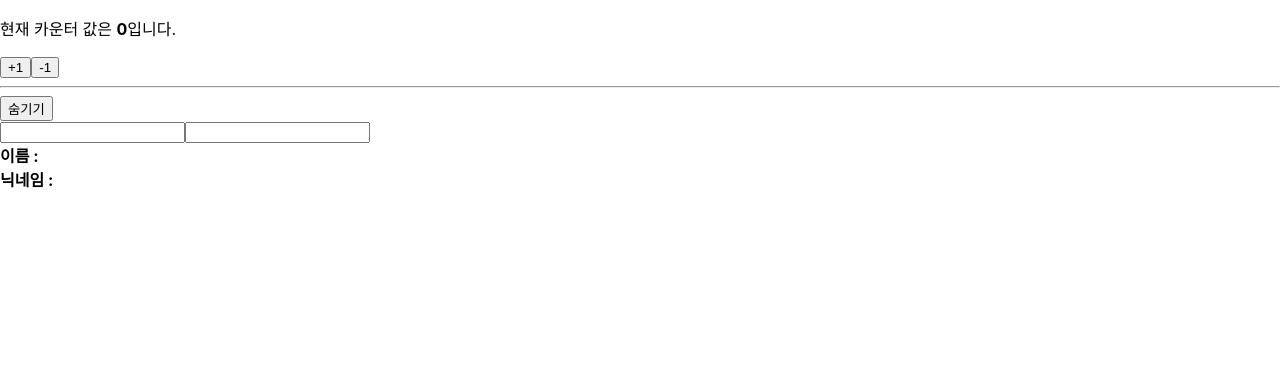
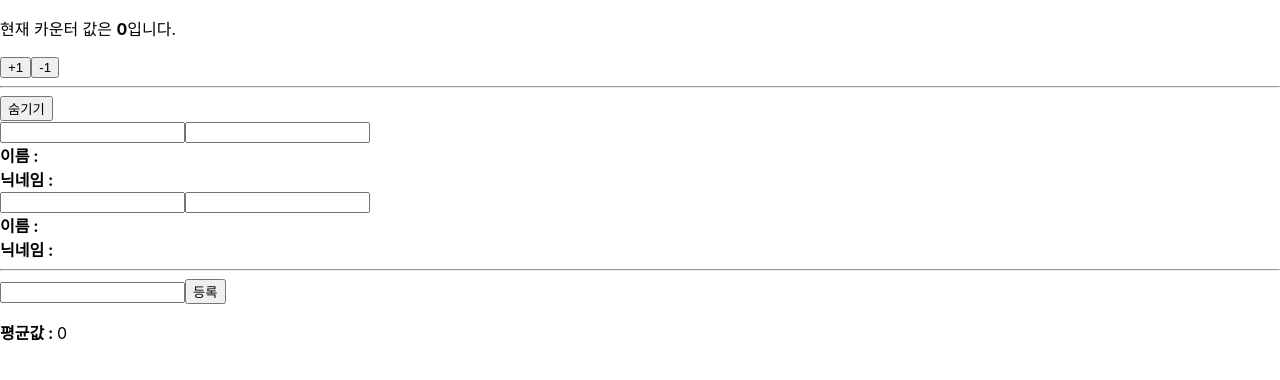
Before and after one commit to ezfood3/hooks-tutorial, a React (Create React App) app: page / in a window 1280 px wide. Both pictures are taken after a click on the button "보이기". Shown: the top 380 px of the page. Built offline with nearby package versions, Linux system fonts and the light colour scheme.

Commit message:
Hooks 연습

```diff
--- a/src/App.js
+++ b/src/App.js
@@ -1,5 +1,6 @@
 import React, { useState } from "react";
 import "./App.css";
+import Average from "./Average";
 import Counter from "./Counter";
 import Info from "./Info";
 
@@ -18,6 +19,8 @@ function App() {
       </button>
       <br />
       {visible && <Info></Info>}
+      <hr></hr>
+      <Average></Average>
     </>
   );
 }
--- /dev/null
+++ b/src/Average.js
@@ -0,0 +1,52 @@
+import React, { useState } from "react";
+
+const calculateAvg = (arr) => {
+  if (arr.length === 0) {
+    return 0;
+  }
+  const sum = arr.reduce((acc, cur) => {
+    // acc: 누적값, cur: 현재값(arr의 원소들)
+    return acc + cur;
+  });
+  return sum / arr.length;
+};
+
+const Average = () => {
+  const [numArr, setNumArr] = useState([]);
+  const [num, setNum] = useState("");
+  const onChange = (e) => {
+    setNum(e.target.value);
+  };
+  const onInsert = (e) => {
+    // 불변성 유지 (배열 or 객체)
+    const newNumArr = numArr.concat(parseInt(num));
+    setNumArr(newNumArr);
+    setNum("");
+  };
+  const onKeyPress = (e) => {
+    if (e.key === "Enter") {
+      onInsert(e);
+    }
+  };
+  return (
+    <>
+      <input
+        type="text"
+        value={num}
+        onChange={onChange}
+        onKeyPress={onKeyPress}
+      ></input>
+      <button onClick={onInsert}>등록</button>
+      <ul>
+        {numArr.map((value, index) => {
+          return <li key={index}>{value}</li>;
+        })}
+      </ul>
+      <div>
+        <b>평균값 : </b> {calculateAvg(numArr)}
+      </div>
+    </>
+  );
+};
+
+export default Average;
--- a/src/Info.js
+++ b/src/Info.js
@@ -1,8 +1,30 @@
-import React, { useState, useEffect } from "react";
+import React, { useState, useEffect, useReducer } from "react";
+
+// Reducer의 장점
+const userInfoUpdate = (state, action) => {
+  return {
+    ...state,
+    [action.name]: action.value, // action === e.target,
+  };
+};
 
 const Info = () => {
+  // useReducer
+  const [reducerObj, setReducerObjAction] = useReducer(userInfoUpdate, {
+    name1: "",
+    nickName1: "",
+  });
+
+  const onChange = (e) => {
+    setReducerObjAction(e.target);
+  };
+
+  const { name1, nickName1 } = reducerObj;
+
+  // useState
   const [name, setName] = useState("");
   const [nickName, setNickName] = useState("");
+
   const onChangeName = (e) => {
     setName(e.target.value);
   };
@@ -48,6 +70,28 @@ const Info = () => {
         <b>닉네임 : </b>
         {nickName}
       </div>
+      <div>
+        <input
+          type="text"
+          name="name1"
+          value={name1}
+          onChange={onChange}
+        ></input>
+        <input
+          type="text"
+          name="nickName1"
+          value={nickName1}
+          onChange={onChange}
+        ></input>
+      </div>
+      <div>
+        <b>이름 : </b>
+        {name1}
+      </div>
+      <div>
+        <b>닉네임 : </b>
+        {nickName1}
+      </div>
     </>
   );
 };
```
Also changed, not shown: 1 other file (tests, documents, lock files or other folders).
